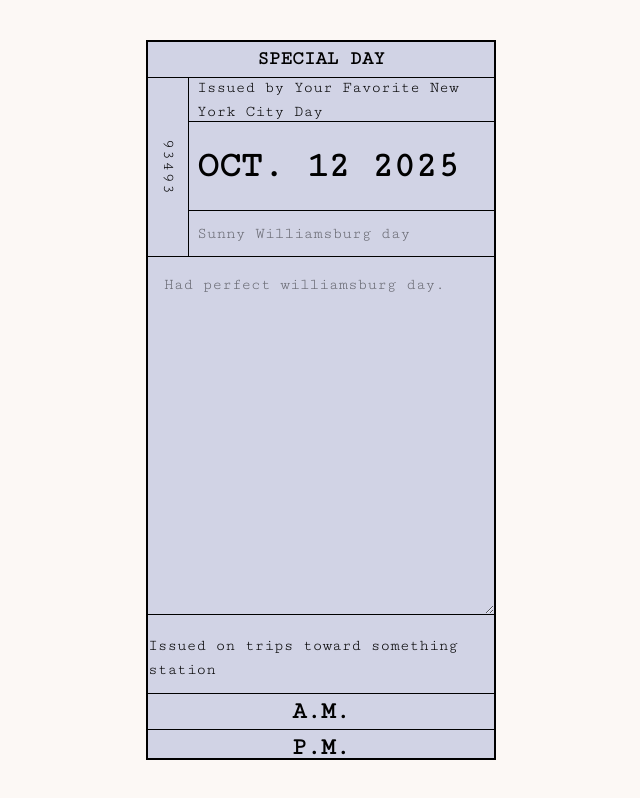
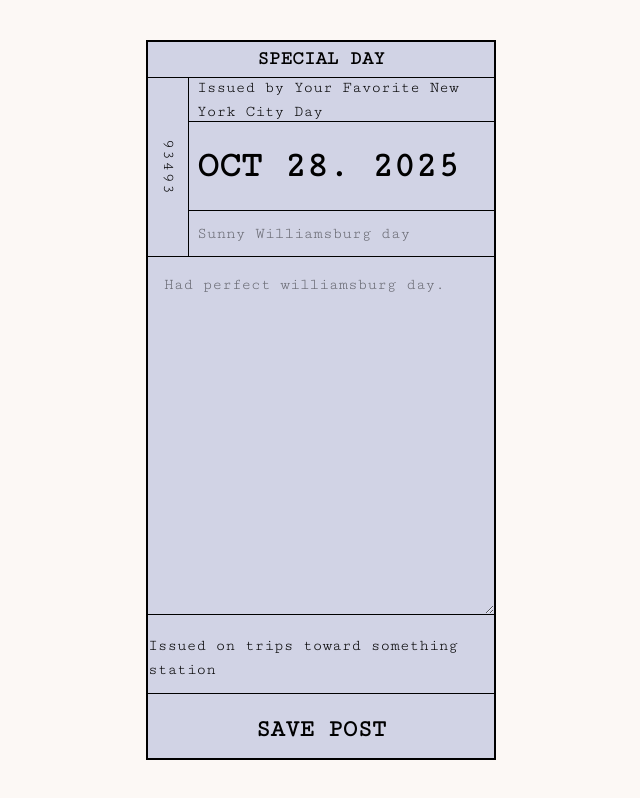
Before and after one commit to jyleerahman/fav-nycday-app, a React (Vite) app: page /create-post in a window 1280 px wide. Shown: the whole page, without its empty margins (319-959 px from the left). Built offline with nearby package versions, Linux system fonts and the light colour scheme.

Commit message:
create new route

```diff
--- a/src/client/App.tsx
+++ b/src/client/App.tsx
@@ -1,6 +1,7 @@
 import { Routes, Route } from 'react-router-dom';
 import MapPage from './routes/MapPage';
 import Post from "./routes/Post";
+import Feed from "./routes/Feed";
 import './App.css';
 
 function App() {
@@ -9,6 +10,7 @@ function App() {
     <Routes>
       <Route path="/" element={<MapPage />} />
       <Route path="/create-post" element={<Post />} />
+      <Route path="/feed" element={<Feed />} />
     </Routes>
   )
 }
--- /dev/null
+++ b/src/client/routes/Feed.tsx
@@ -0,0 +1,10 @@
+import { useState, useRef } from "react"
+
+function Feed() {
+
+    return (
+        <>hellooo</>
+    )
+}
+
+export default Feed;
--- a/src/client/routes/MapPage.tsx
+++ b/src/client/routes/MapPage.tsx
@@ -23,8 +23,8 @@ function MapPage() {
 
     const theme = {
         variables: {
-            fontFamily: 'Spacemono',
-            unit: '14px',
+            fontFamily: 'CutiveMono',
+            unit: '16x',
             padding: '0.7rem',
             borderRadius: '20px',
         }
@@ -148,8 +148,8 @@ function MapPage() {
     return (
         <>
             {/* <div>{JSON.stringify(wayPoints, null, 2)}</div> */}
-            <div className='h-[100vh] relative'>
-                <div className='mt-2 ml-10 mr-10 mb-2 bg-[]'>
+            <div className='h-[100vh] relative '>
+                <div className='mt-2 ml-10 mr-10 mb-2 font-["CutiveMono"]'>
                     <SearchBox
                         accessToken={accessToken}
                         map={mapRef.current}
--- a/src/client/routes/Post.tsx
+++ b/src/client/routes/Post.tsx
@@ -1,9 +1,11 @@
 import { useState, useRef, useEffect } from 'react';
+import { useNavigate } from 'react-router-dom';
 
 
 function Post() {
     const [title, setTitle] = useState("")
     const [content, setContent] = useState("")
+    const navigate = useNavigate()
 
     function handleTitleChange(e) {
         setTitle(e.target.value)
@@ -13,10 +15,16 @@ function Post() {
         setContent(e.target.value)
     }
 
+    function handleSavePost() {
+        navigate("/feed")
+    }
+
     return (
         <>
+
             <div className='h-[100vh] flex flex-col font-["ArchivoNarrow"] items-center justify-center bg-[#fcf8f5]'>
-                <div className='border-2 h-[100%] mt-10 m-10 w-[350px] bg-[#d1d3e5]'>
+
+                <div className='border-2 h-[90%] mt-10 m-10 w-[350px] bg-[#d1d3e5]'>
                     <div className='border-b-1 h-[5%] flex'>
                         <div className='font-extrabold font-["KGAllofMe"] text-[1.2rem] flex items-center justify-center w-full'>SPECIAL DAY</div>
                     </div>
@@ -29,7 +37,7 @@ function Post() {
                                 Issued by Your Favorite New York City Day
                             </div>
                             <div className='px-2 border-b-1 h-[50%] flex items-center text-4xl font-extrabold font-["KGAllofMe"]'>
-                                OCT. 12 2025
+                                OCT 28. 2025
                             </div>
                             <input
                                 value={title}
@@ -49,15 +57,13 @@ function Post() {
                         <div className='border-b-1 h-[50%] flex items-center justify-center'>
                             Issued on trips toward something station
                         </div>
-                        <div className='border-b-1 h-[25%] font-extrabold text-[1.5rem] font-["KGAllofMe"] flex items-center justify-center'>
-                            A.M.
-                        </div>
-                        <div className='h-[25%] font-extrabold text-[1.5rem] font-["KGAllofMe"] flex items-center justify-center'>
-                            P.M.
-                        </div>
+                        <button
+                            onClick={handleSavePost}
+                            className='h-[50%] w-full font-extrabold text-[1.5rem] font-["KGAllofMe"] flex items-center justify-center'>
+                            SAVE POST
+                        </button>
                     </div>
                 </div>
-
 
             </div>
         </>
```
